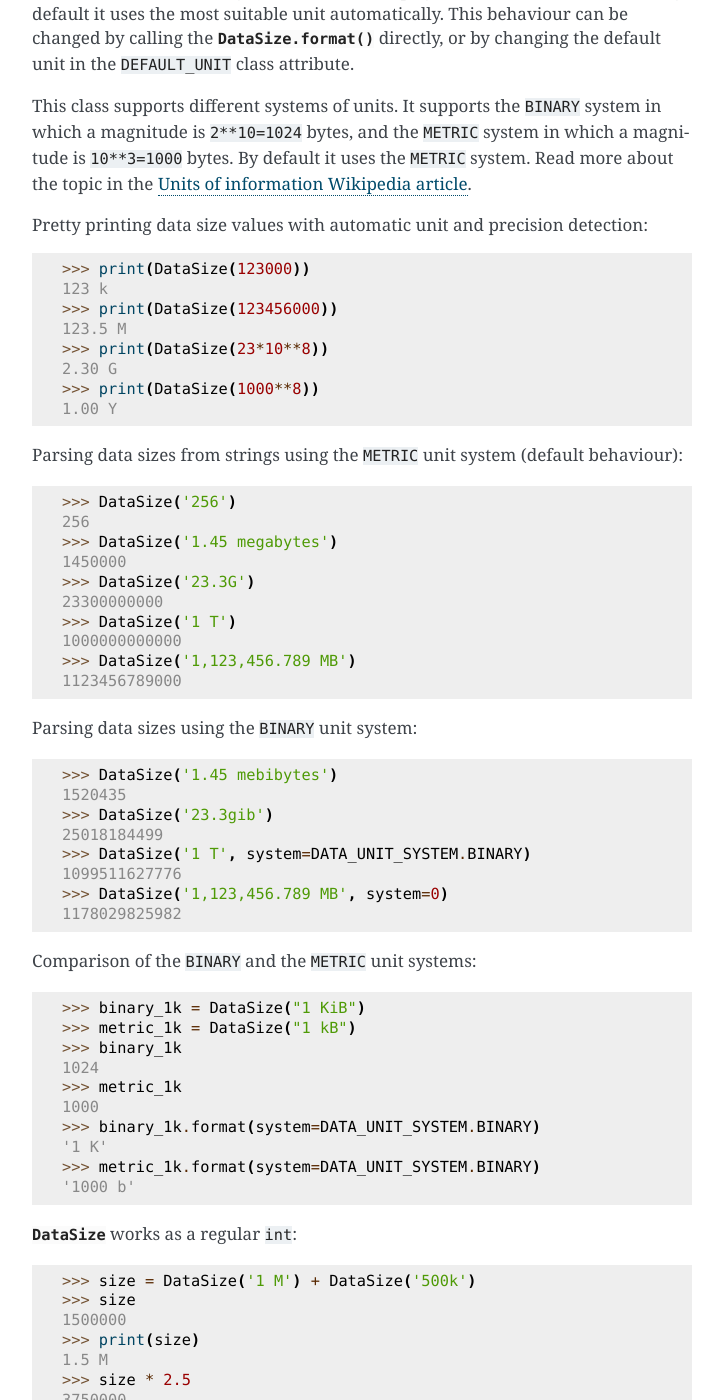
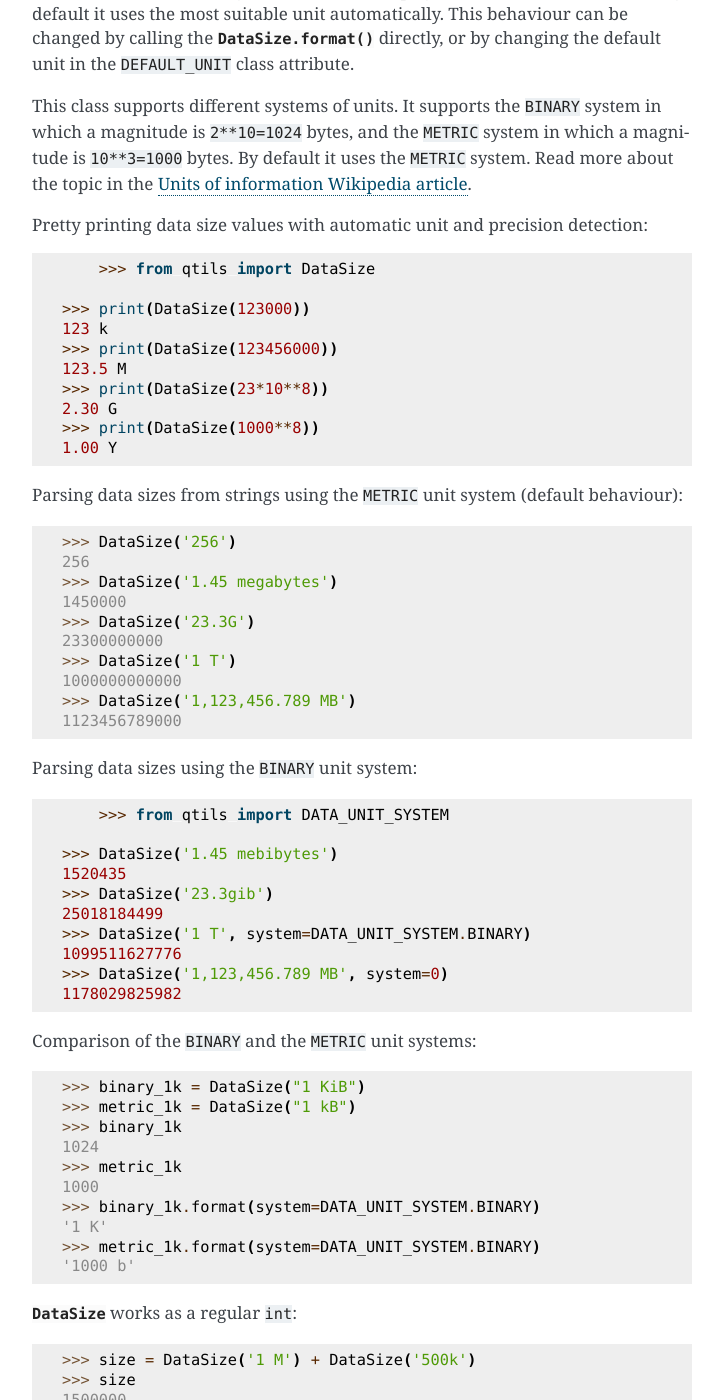
Before and after one commit to ultralightweight/qtils, a Sphinx documentation site: the page built from docs/tutorial/formatting.rst, in a window 1280 px wide and 1400 px high, scrolled down 1995 px. Shown: the whole window, without its empty margins (388-1111 px from the left). Built offline with Sphinx 7.4.7, drawn with Linux system fonts in a browser that asks for light colours.

Commit message:
Fixed missing imports in tests

```diff
--- a/docs/tutorial/formatting.rst
+++ b/docs/tutorial/formatting.rst
@@ -130,6 +130,8 @@ precision detection:
 
 .. code-block:: python
 
+	>>> from qtils import DataSize
+
     >>> print(DataSize(123000))
     123 k
     >>> print(DataSize(123456000))
@@ -160,6 +162,8 @@ behaviour):
 Parsing data sizes using the ``BINARY`` unit system:
 
 .. code-block:: python
+
+	>>> from qtils import DATA_UNIT_SYSTEM
 
     >>> DataSize('1.45 mebibytes')
     1520435
--- a/docs/tutorial/properties.rst
+++ b/docs/tutorial/properties.rst
@@ -279,6 +279,8 @@ A property that caches return value of first ``get()``
 
 .. code-block:: python
 
+    >>> from qtils import cachedproperty
+
     >>> class DeepThought(object):
     ...     @cachedproperty
     ...     def answer_to_life_the_universe_and_everything(self):
```
